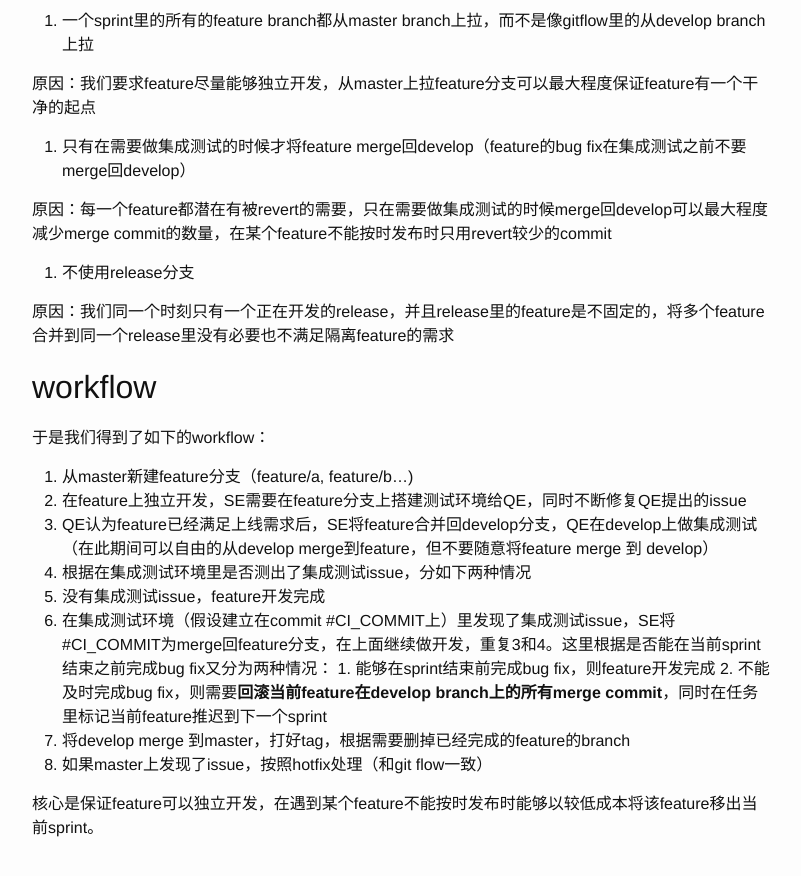
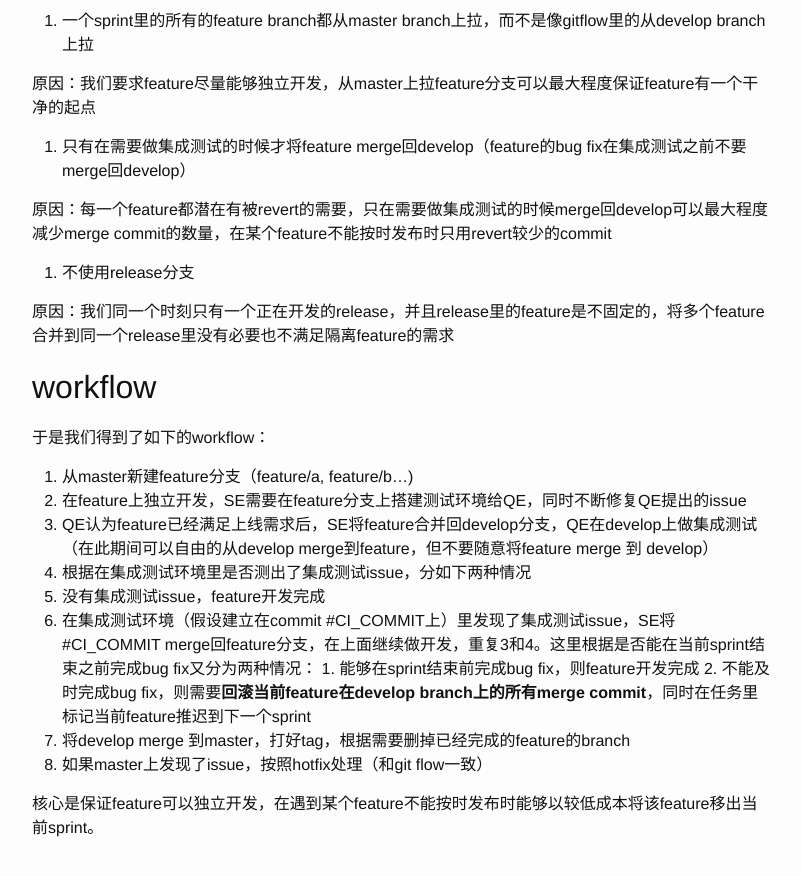
Before and after one commit to michael8090/michael8090.github.io, a Jekyll site: the page built from _posts/2016-09-07-git-branch-for-scrum-project.md, in a window 1280 px wide and 900 px high, scrolled down 1550 px. Shown: the top 876 px of the window, without its empty margins (238-1039 px from the left). Built offline with Jekyll 4.4.1, drawn with Linux system fonts in a browser that asks for light colours.

Commit message:
fix typo

```diff
--- a/_posts/2016-09-07-git-branch-for-scrum-project.md
+++ b/_posts/2016-09-07-git-branch-for-scrum-project.md
@@ -63,7 +63,7 @@ tags: misc git scrum
 3. QE认为feature已经满足上线需求后，SE将feature合并回develop分支，QE在develop上做集成测试（在此期间可以自由的从develop merge到feature，但不要随意将feature merge 到 develop）
 4. 根据在集成测试环境里是否测出了集成测试issue，分如下两种情况
   1. 没有集成测试issue，feature开发完成
-  2. 在集成测试环境（假设建立在commit #CI_COMMIT上）里发现了集成测试issue，SE将#CI_COMMIT为merge回feature分支，在上面继续做开发，重复3和4。这里根据是否能在当前sprint结束之前完成bug fix又分为两种情况：
+  2. 在集成测试环境（假设建立在commit #CI_COMMIT上）里发现了集成测试issue，SE将#CI_COMMIT merge回feature分支，在上面继续做开发，重复3和4。这里根据是否能在当前sprint结束之前完成bug fix又分为两种情况：
     1. 能够在sprint结束前完成bug fix，则feature开发完成
     2. 不能及时完成bug fix，则需要**回滚当前feature在develop branch上的所有merge commit**，同时在任务里标记当前feature推迟到下一个sprint
 5. 将develop merge 到master，打好tag，根据需要删掉已经完成的feature的branch
```
